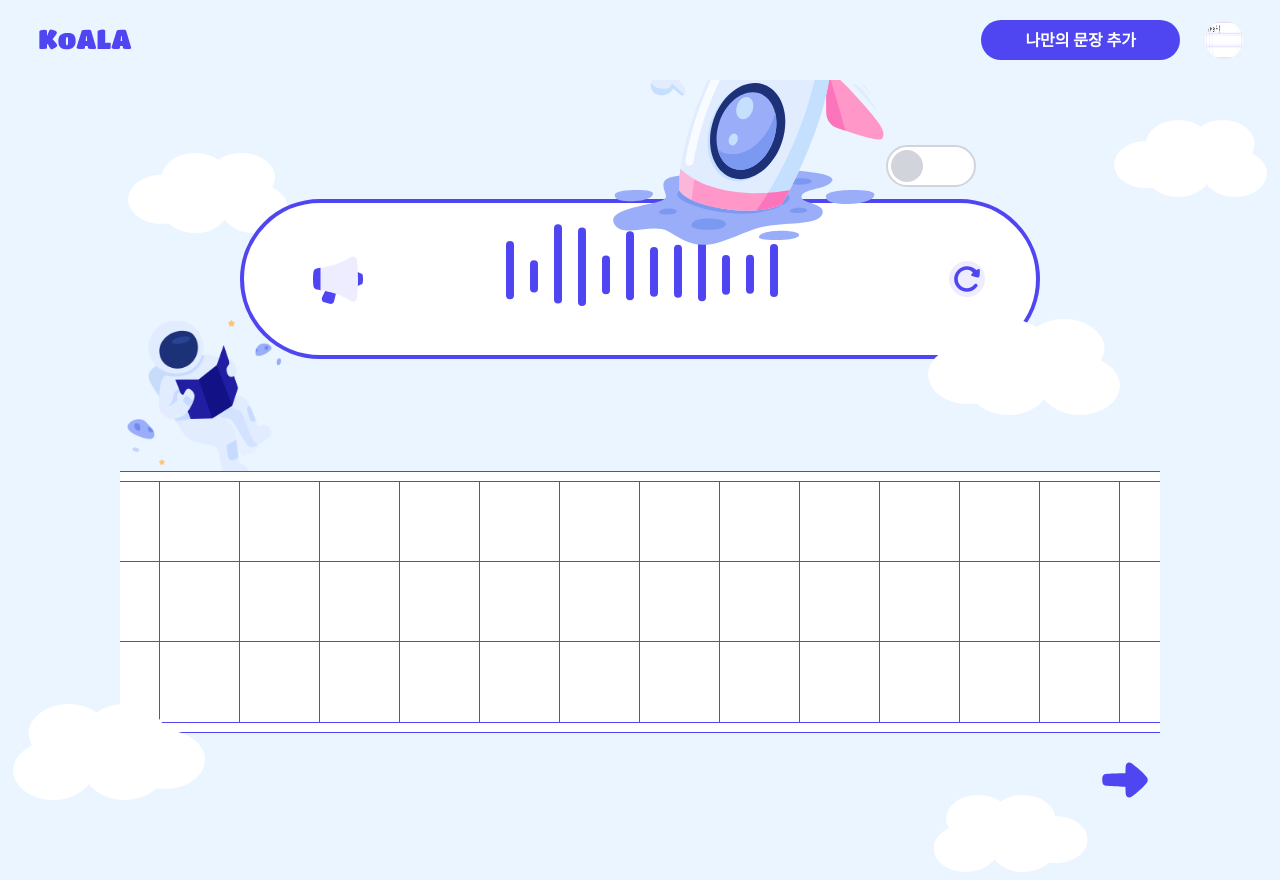
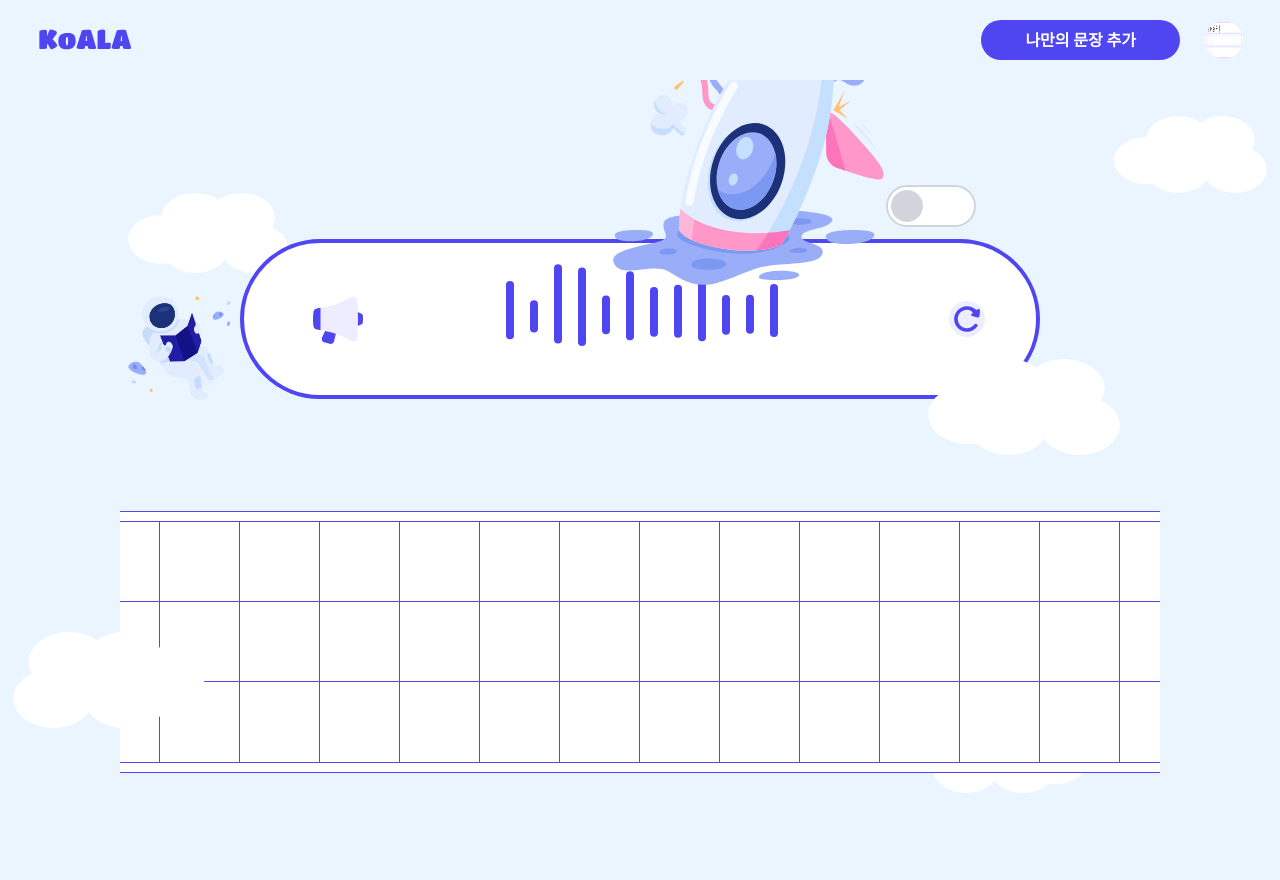
Before and after one commit to s0ojin/KoALA, a Next.js app in the folder frontend/: page /dictation in a window 1280 px wide. After the commit the page ends 800 px from the top, so only its background shows below. Built offline with nearby package versions, Linux system fonts and the light colour scheme.

Commit message:
Design: Dictation page 레이아웃 교정

```diff
--- a/frontend/src/app/ai-speaking/page.tsx
+++ b/frontend/src/app/ai-speaking/page.tsx
@@ -6,7 +6,7 @@ import AISpeakingSlider from './_components/AISpeakingSlider'
 export default function AISpeakingMain() {
   return (
     <AISpeakingBackgroundLayout>
-      <div className="h-screen flex flex-col items-center">
+      <div className="h-main-screen flex flex-col items-center">
         <Title
           CourseTitle="AI 회화"
           CourseDescription="다양한 상황에서 생길 수 있는 대화를  AI와 함께 학습하세요!"
--- a/frontend/src/app/dictation/_components/DictationLayout.tsx
+++ b/frontend/src/app/dictation/_components/DictationLayout.tsx
@@ -6,7 +6,7 @@ export default function DictationLayout({
   children: React.ReactNode
 }) {
   return (
-    <div className="relative w-full h-full min-h-screen flex items-center justify-center">
+    <div className="relative w-full h-main-screen flex items-center justify-center">
       {children}
       <Image
         width={0}
@@ -33,10 +33,9 @@ export default function DictationLayout({
         src="/images/cloud.svg"
       />
       <Image
-        width={0}
-        height={0}
-        sizes="100%"
-        className="absolute w-[12%] top-[30%] left-[10%] -z-10 scale-x-[-1]"
+        width={300}
+        height={300}
+        className="absolute w-[8%] top-[30%] left-[10%] -z-10 scale-x-[-1]"
         alt="astronaut"
         src="/images/astronaut.png"
       />
--- a/frontend/src/app/dictation/page.tsx
+++ b/frontend/src/app/dictation/page.tsx
@@ -7,7 +7,7 @@ import DictationLayout from '@/app/dictation/_components/DictationLayout'
 export default function Dictation() {
   return (
     <DictationLayout>
-      <div className="inline-flex flex-col items-center gap-28 w-auto">
+      <div className="pt-40 overflow-hidden h-main-screen flex justify-center items-center flex-col gap-28">
         <DictationQuestion />
         <DictationField />
       </div>
```
